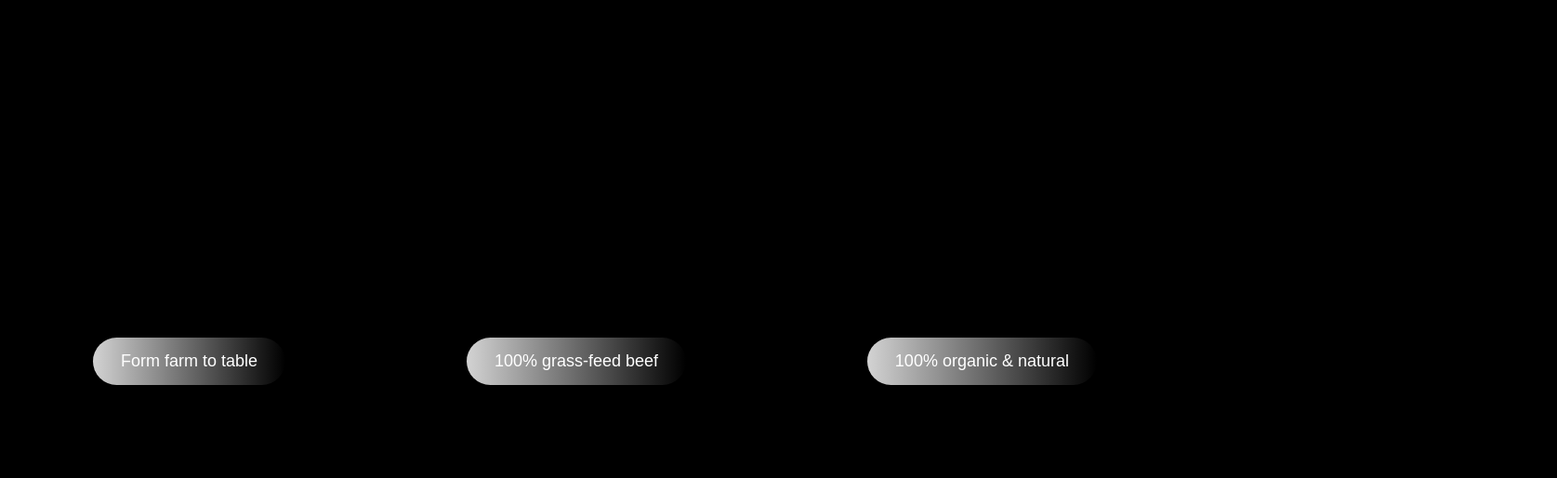
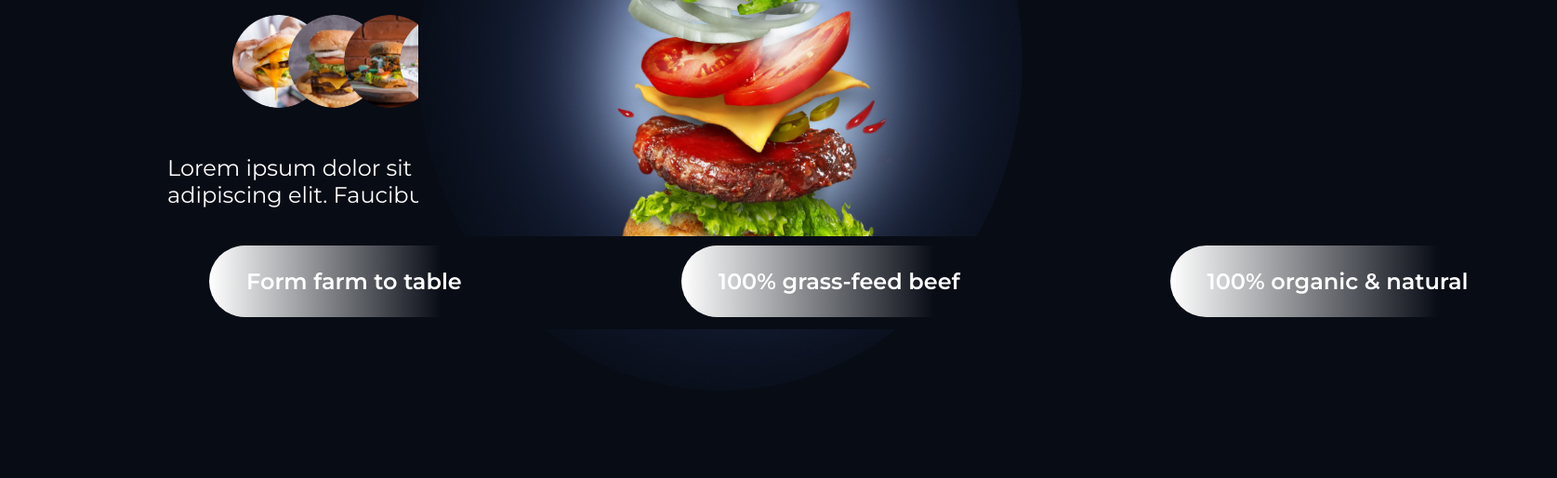
Before and after one commit to DanielAlbertoCruzPorras/mi-pagina-web, a plain HTML site: page index.html in a window 1280 px wide. Shown: the part 366-880 px from the top of the page at 93% size, 1675 px wide, since content can reach past the window. Before the commit the page ends 800 px from the top, so only its background shows below. Drawn offline with Linux system fonts and the light colour scheme; a web font is replaced by a local one.

Commit message:
BREAKING CHANGE: :rocket: Rehecho manualmente y afinado la posicion de casi todo

```diff
--- a/CSS/style.css
+++ b/CSS/style.css
@@ -1,101 +1,115 @@
+@import url(variables.css);
+
 /* Estilo general */
-body {
+body{
     background-color: var(--fondo-negro);
-    font-family: Arial, sans-serif;
+}
+
+*{
     margin: 0;
     padding: 0;
     box-sizing: border-box;
 }
 
+.left{
+    width: 600px;
+    height: 680px;
+    background: var(--fondo-negro);
+    position: absolute;
+    top: 80px;
+    left: 180px;
+}
 .header-text {
-    text-align: center;
+    font-family: "Montserrat-ExtraBold";
     color: var(--texto-blanco);
-    font-size: 32px;
+    font-size: 64px;
     margin-top: 50px;
 }
-
 .highlight {
     color: var(--rojo);
 }
-
 .image-container {
     position: relative;
     display: flex;
     justify-content: center;
     align-items: center;
-    margin-top: 50px;
+    margin-top: 30px;
 }
-
 .circle-img {
     width: 100px;
     height: 100px;
     border-radius: 50%;
-    margin: 0 -30px;
+    margin: 0 -20px;
     transition: transform 0.3s ease;
 }
-
 .circle-img:hover {
     transform: scale(1.1);
 }
+.lorem{
+    margin-top: 30px;
+    font-family: "Montserrat-Regular";
+    color: var(--texto-blanco);
+    font-size: 24px;
+    margin-top: 50px;
+    margin-bottom: 30px;
+}
+.butn {
+    font-family: "Montserrat-Regular";
+    color: var(--texto-blanco);
+    font-size: 24px;
+    background: var(--rojo);
+    border: none;
+    padding: 24px 40px;
+    cursor: pointer;
+    border-radius: 50px;
+    transition: background-color 0.2s ease;
+}
+.butn:hover {
+    background-color: #3f1111;
+}
+
+.right{
+    width: 650px;
+    height: 800px;
+    background: var(--fondo-negro);
+    position: absolute;
+    top: 80px;
+    right: 180px;
+}
+.big-img {
+    width: 650px;
+    height: 706px;
+    border-radius: 50%;
+}
 
 /* Estilo de los botones */
-.button-container {
+.bottom{
+    width: 1500px;
+    height: 100px;
+    background: var(--fondo-negro);
     position: absolute;
-    bottom: 20px;
-    width: 100%;
-    display: flex;
-    justify-content: space-between;
-    padding: 0 50px;
-    box-sizing: border-box;
+    bottom: 80px;
+    left: 175px;
 }
-
 .btn {
-    background: linear-gradient(to right, #d3d3d3, #000000); /* Degradado gris claro a negro en los botones */
+    background: linear-gradient(to right, var(--texto-blanco), var(--fondo-negro) 80%); /* Degradado gris claro a negro en los botones */
     color: var(--texto-blanco);
     border: none;
-    padding: 15px 30px;
-    font-size: 18px;
-    cursor: pointer;
-    border-radius: 50px; /* Bordes redondeados para un semicírculo */
-    transition: background-color 0.3s ease;
-    position: relative;
+    padding: 24px 40px;
+    font-size: 24px;
+    font-family: "Montserrat-SemiBold";
+    border-radius: 50px;
+    display: inline-block;
 }
-
-
-.btn:hover {
-    background-color: #d40000;
-}
-
-
 /* Botones alineados de forma equidistante */
-.button-container > .btn:nth-child(1) {
+.bottom > .btn:nth-child(1) {
+    margin: 10px;
     margin-left: 50px; /* Primer botón con margen izquierdo */
 }
-
-.button-container > .btn:nth-child(2) {
-    margin: 0 20px; /* Botón del medio con espacio entre los otros dos */
+.bottom > .btn:nth-child(2) {
+    margin-left: 182px;
+    margin-right: 182px; /* Botón del medio con espacio entre los otros dos */
 }
-
-.button-container > .btn:nth-child(3) {
+.bottom > .btn:nth-child(3) {
     margin-right: 50px; /* Tercer botón con margen derecho */
 }
-
-/* Estilo de la versión responsiva */
-@media (max-width: 768px) {
-    .header-text {
-        font-size: 24px;
-    }
-
-    .circle-img {
-        width: 80px;
-        height: 80px;
-    }
-
-    .button-container {
-        padding: 0 20px;
-    }
-
-    .btn {
-        padding: 10px 20px;
-    }
-}
--- a/CSS/variables.css
+++ b/CSS/variables.css
@@ -1,7 +1,7 @@
 :root {
-    --fondo-negro: #000000;
+    --fondo-negro: #080C15;
     --texto-blanco: #FFFFFF;
-    --rojo: #FF0000;
+    --rojo: #CD292A;
     --espacio-boton: 20px;
 }
 
--- a/index.html
+++ b/index.html
@@ -8,13 +8,10 @@
     <link rel="stylesheet" href="CSS/variables.css">
 </head>
 <body>
-
-    <!-- Texto centrado en la parte superior -->
+    <div class="left">
         <div class="header-text">
             Wake up your taste buds with this <span class="highlight">juicy bite</span>
         </div>
-
-    <!-- Imágenes circulares sobrepuestas -->
         <div class="image-container">
             <img src="Storage/Images/Ellipse 10.png" class="circle-img" alt="Imagen 1">
             <img src="Storage/Images/Ellipse 11.png" class="circle-img" alt="Imagen 2">
@@ -24,13 +21,18 @@
             <img src="Storage/Images/Ellipse 15.png" class="circle-img" alt="Imagen 6">
             <img src="Storage/Images/Ellipse 16.png" class="circle-img" alt="Imagen 7">
         </div>
-
-    <!-- Botones al final -->
-    <div class="button-container">
-        <button class="btn">Form farm to table</button>
-        <button class="btn">100% grass-feed beef</button>
-        <button class="btn">100% organic & natural</button>
+        <div class="lorem">
+            Lorem ipsum dolor sit amet, consectetur adipiscing elit. Faucibus in libero risus.
         </div>
-
+        <button class="butn">Explore the menu</button>
+    </div>
+    <div class="right">
+        <img src="Storage/Images/Burguer.png" class="big-img" alt="Burguer_Image">
+    </div>
+    <div class="bottom">
+        <div class="btn">Form farm to table</div>
+        <div class="btn">100% grass-feed beef</div>
+        <div class="btn">100% organic & natural</div>
+    </div>
 </body>
 </html>
```
Also changed, not shown: Storage/Images/Burguer.png (added). Lines whose indentation alone changed are shown as unchanged.
